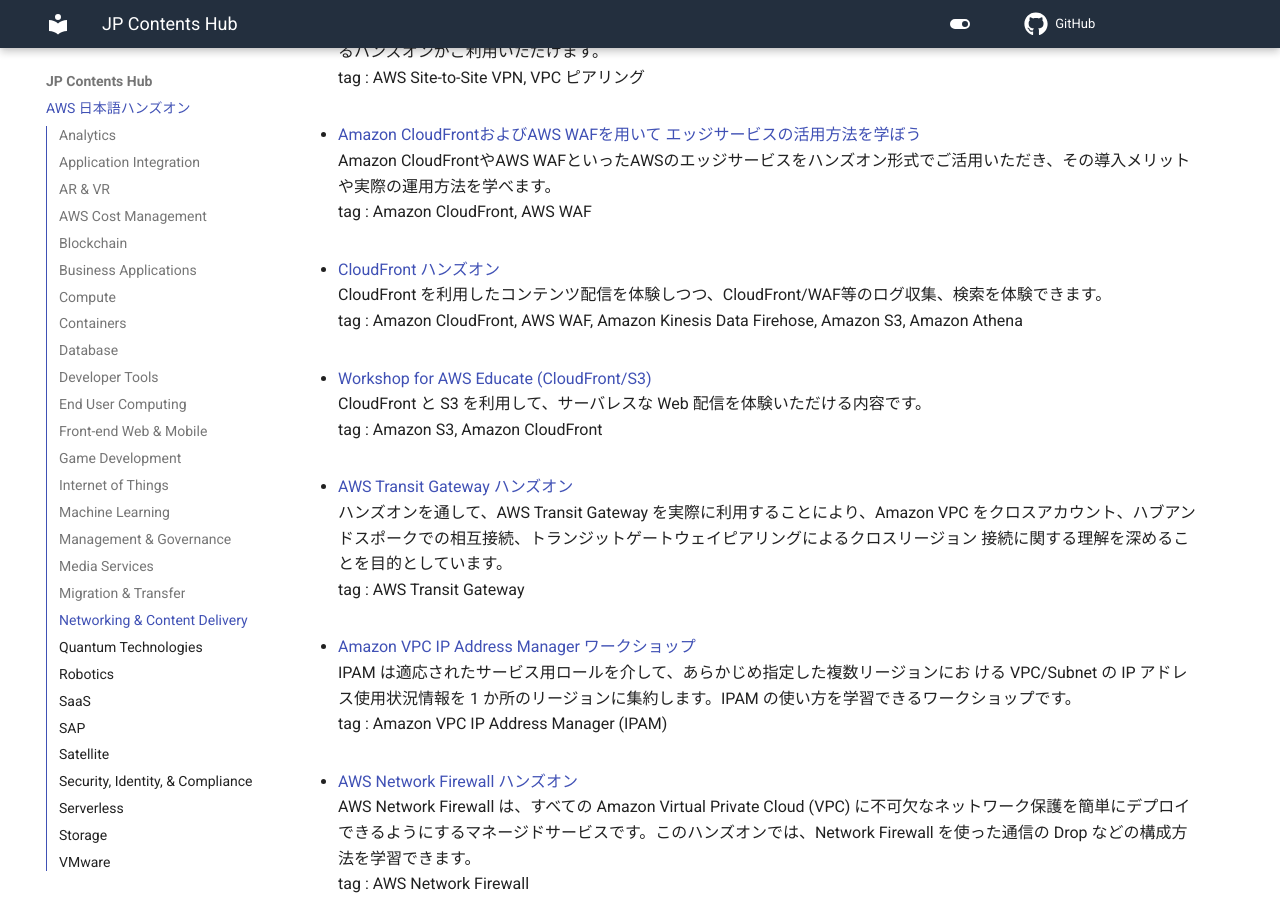
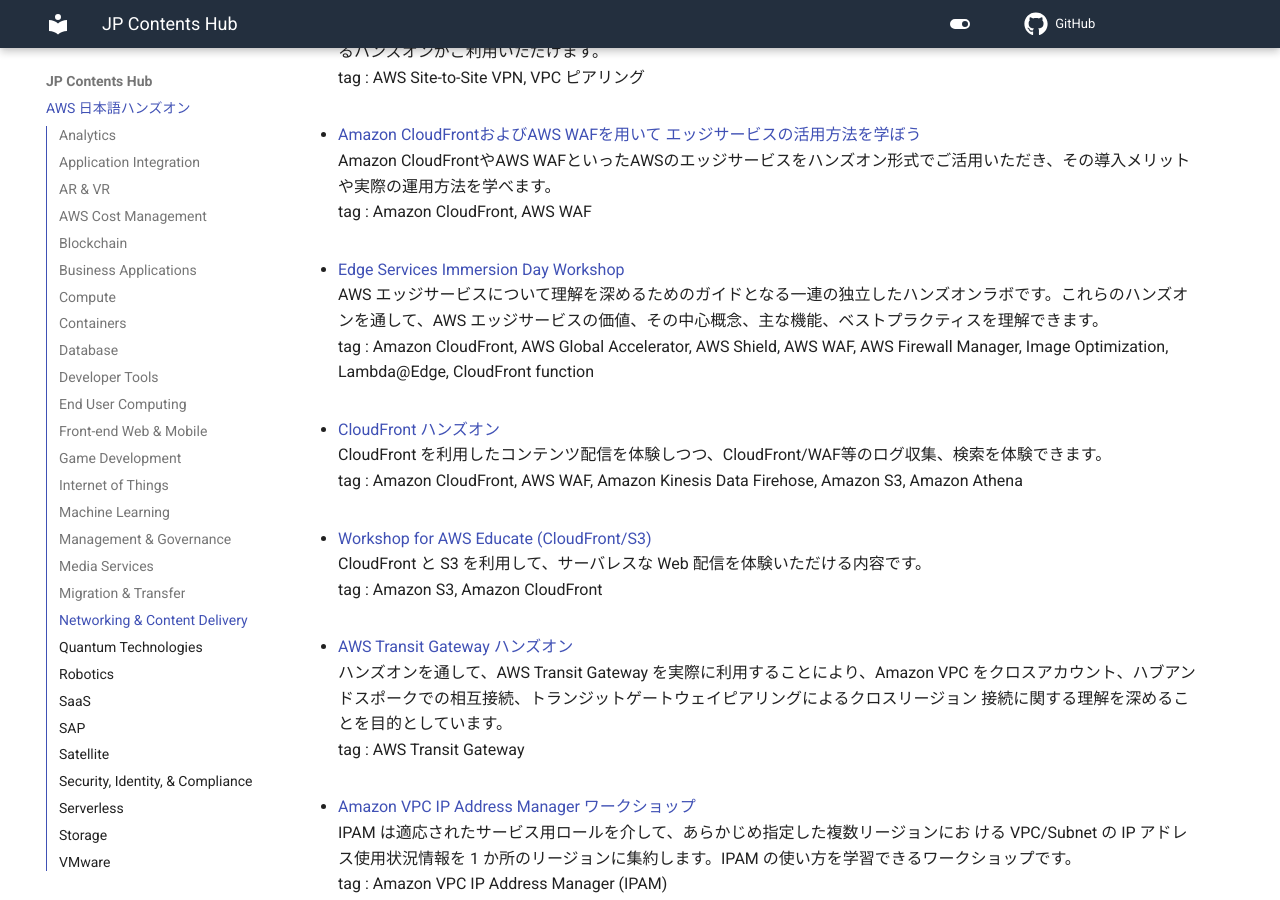
Before and after one commit to aws-samples/jp-contents-hub, an MkDocs documentation site: the page built from content/index.md, in a window 1280 px wide and 900 px high, scrolled down 25642 px. Built offline with MkDocs 1.6.1 and Material for MkDocs 9.7.7, drawn with Linux system fonts in a browser that asks for light colours; comment, search, counter and statistics services are not loaded.

Commit message:
add: 新規ハンズオンコンテンツ追加

```diff
--- a/content/index.md
+++ b/content/index.md
@@ -660,6 +660,10 @@
 Amazon CloudFrontやAWS WAFといったAWSのエッジサービスをハンズオン形式でご活用いただき、その導入メリットや実際の運用方法を学べます。
 tag : Amazon CloudFront, AWS WAF
 
+- <a href="https://catalog.workshops.aws/edge-services-immersionday/ja-JP" target="_blank" onclick="sendClickCount()" onauxclick="sendClickCount()">Edge Services Immersion Day Workshop</a>
+AWS エッジサービスについて理解を深めるためのガイドとなる一連の独立したハンズオンラボです。これらのハンズオンを通して、AWS エッジサービスの価値、その中心概念、主な機能、ベストプラクティスを理解できます。
+tag : Amazon CloudFront, AWS Global Accelerator, AWS Shield, AWS WAF, AWS Firewall Manager, Image Optimization, Lambda@Edge, CloudFront function
+
 - <a href="https://catalog.us-east-1.prod.workshops.aws/workshops/fe68adc5-7b3a-4f08-93c9-45993d85cfe1/ja-JP" target="_blank" onclick="sendClickCount()" onauxclick="sendClickCount()">CloudFront ハンズオン</a>
 CloudFront を利用したコンテンツ配信を体験しつつ、CloudFront/WAF等のログ収集、検索を体験できます。
 tag : Amazon CloudFront, AWS WAF, Amazon Kinesis Data Firehose, Amazon S3, Amazon Athena
```
Also changed, not shown: README.md (+5 -0 lines).
